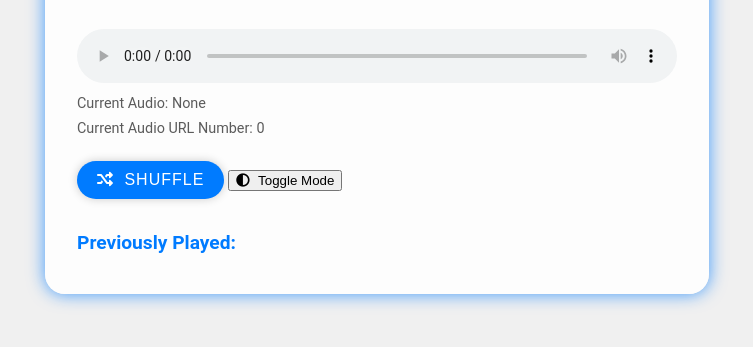
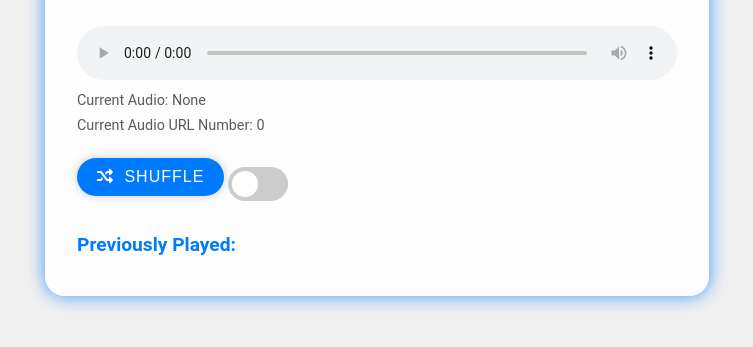
Before and after one commit to ravanabackup/randomaudio, a plain HTML site: page index.html in a window 1280 px wide. Shown: the part 325-672 px from the top of the page, without its empty margins (263-1016 px from the left). Drawn offline with Linux system fonts and the light colour scheme; no server answers.

Commit message:
Update index.html

```diff
--- a/index.html
+++ b/index.html
@@ -172,6 +172,62 @@
         .dark-mode #previousAudios h2 {
             color: #00ffff;
         }
+
+        /* Toggle Switch */
+        .toggle-switch {
+            position: relative;
+            display: inline-block;
+            width: 60px;
+            height: 34px;
+            margin-top: 1rem;
+        }
+
+        .toggle-switch input {
+            opacity: 0;
+            width: 0;
+            height: 0;
+        }
+
+        .slider {
+            position: absolute;
+            cursor: pointer;
+            top: 0;
+            left: 0;
+            right: 0;
+            bottom: 0;
+            background-color: #ccc;
+            transition: .4s;
+            border-radius: 34px;
+        }
+
+        .slider:before {
+            position: absolute;
+            content: "";
+            height: 26px;
+            width: 26px;
+            border-radius: 50%;
+            left: 4px;
+            bottom: 4px;
+            background-color: white;
+            transition: .4s;
+        }
+
+        input:checked + .slider {
+            background-color: #007bff;
+        }
+
+        input:checked + .slider:before {
+            transform: translateX(26px);
+        }
+
+        /* Rounded sliders */
+        .slider.round {
+            border-radius: 34px;
+        }
+
+        .slider.round:before {
+            border-radius: 50%;
+        }
     </style>
 </head>
 <body class="light-mode">
@@ -182,7 +238,10 @@
         <p id="currentAudioName">Current Audio: None</p>
         <p id="audioCount">Current Audio URL Number: 0</p>
         <button id="shuffleButton"><i class="icon fas fa-random"></i> Shuffle</button>
-        <button id="toggleModeButton"><i class="icon fas fa-adjust"></i> Toggle Mode</button>
+        <label class="toggle-switch">
+            <input type="checkbox" id="toggleModeButton">
+            <span class="slider round"></span>
+        </label>
 
         <div id="previousAudios">
             <h2>Previously Played:</h2>
@@ -265,10 +324,14 @@
         shuffleButton.addEventListener('click', playRandomAudio);
         audioPlayer.addEventListener('ended', playRandomAudio);
 
-        toggleModeButton.addEventListener('click', () => {
-            document.body.classList.toggle('dark-mode');
-            document.body.classList.toggle('light-mode');
-            isDarkMode = !isDarkMode;
+        toggleModeButton.addEventListener('change', () => {
+            if (toggleModeButton.checked) {
+                document.body.classList.add('dark-mode');
+                document.body.classList.remove('light-mode');
+            } else {
+                document.body.classList.add('light-mode');
+                document.body.classList.remove('dark-mode');
+            }
         });
     </script>
 </body>
```
